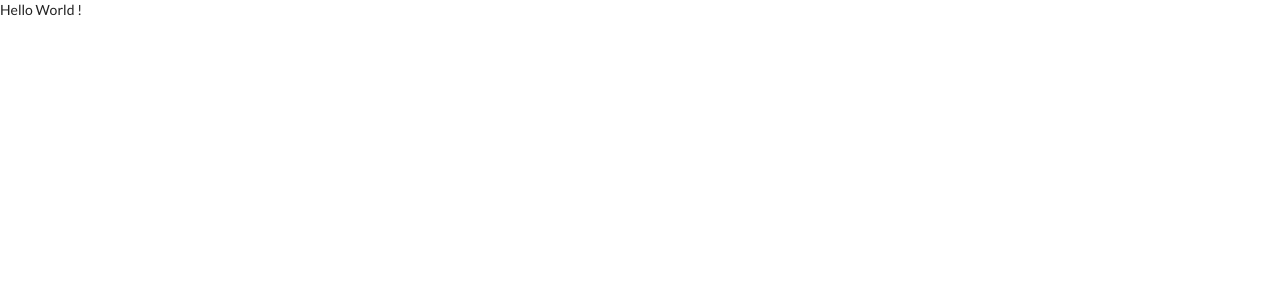
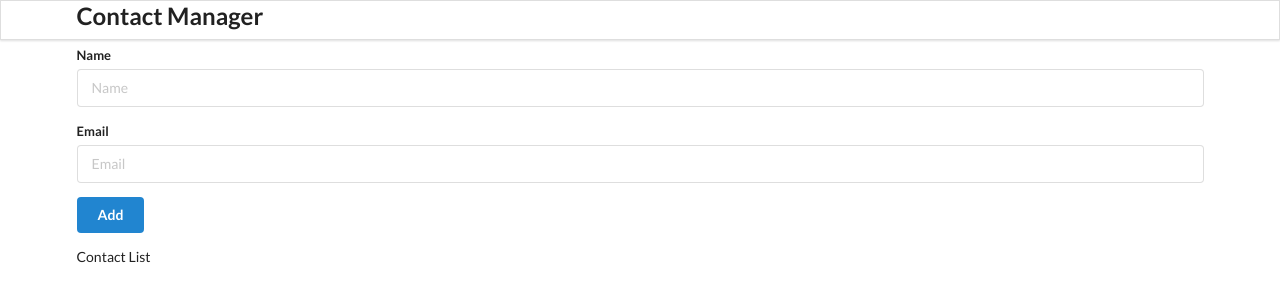
Before and after one commit to jabrij93/reactbasics, a React (Create React App) app: page / in a window 1280 px wide. Shown: the top 302 px of the page. Built offline with nearby package versions, Linux system fonts and the light colour scheme.

Commit message:
create components

```diff
--- a/src/App.js
+++ b/src/App.js
@@ -1,8 +1,17 @@
 import './App.css';
+import Header from './components/Header';
+import AddContent from './components/AddContact';
+import ContactList from './components/ContactList';
+import AddContact from './components/AddContact';
 
 function App() {
   return (
-    <div> Hello World !</div>
+    <div className='ui container'>
+      <Header/>
+      <AddContact/>
+      <ContactList/>
+      {/* <ContactCard/> */}
+    </div>
   )
 }
 
--- /dev/null
+++ b/src/components/AddContact.js
@@ -0,0 +1,25 @@
+import React from 'react'
+
+class AddContact extends React.Component {
+    render() {
+        return (
+            <div className='ui main'>
+                <h2>Add Contact</h2>
+
+                <form className='ui form'>
+                    <div className='field'>
+                        <label>Name</label>
+                        <input type='text' name='name' placeholder='Name'/>
+                    </div>
+                    <div className='field'>
+                        <label>Email</label>
+                        <input type='text' name='email' placeholder='Email'/>
+                    </div>
+                    <button className='ui button blue'>Add</button>
+                </form>
+            </div>
+        )
+    }
+}
+
+export default AddContact;
--- a/src/components/ContactList.js
+++ b/src/components/ContactList.js
@@ -0,0 +1,11 @@
+import React from 'react'
+
+const ContactList = () => {
+    return (
+        <div className='ui celled list'>
+            Contact List
+        </div>
+    )
+}
+
+export default ContactList
--- a/src/components/Header.js
+++ b/src/components/Header.js
@@ -0,0 +1,13 @@
+import React from 'react'
+
+const Header = () => {
+    return (
+        <div className='ui fixed menu'>
+            <div className='ui container center'>
+                <h2>Contact Manager</h2>
+            </div>
+        </div>
+    )
+}
+
+export default Header;
```
Also changed, not shown: src/components/AddContent.js (deleted).
